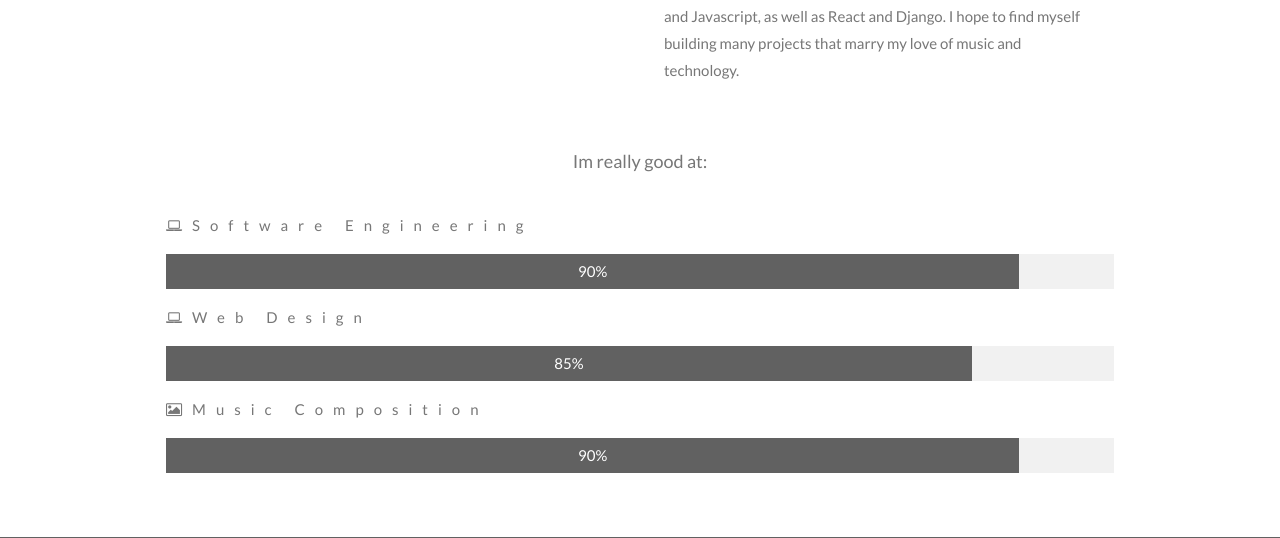
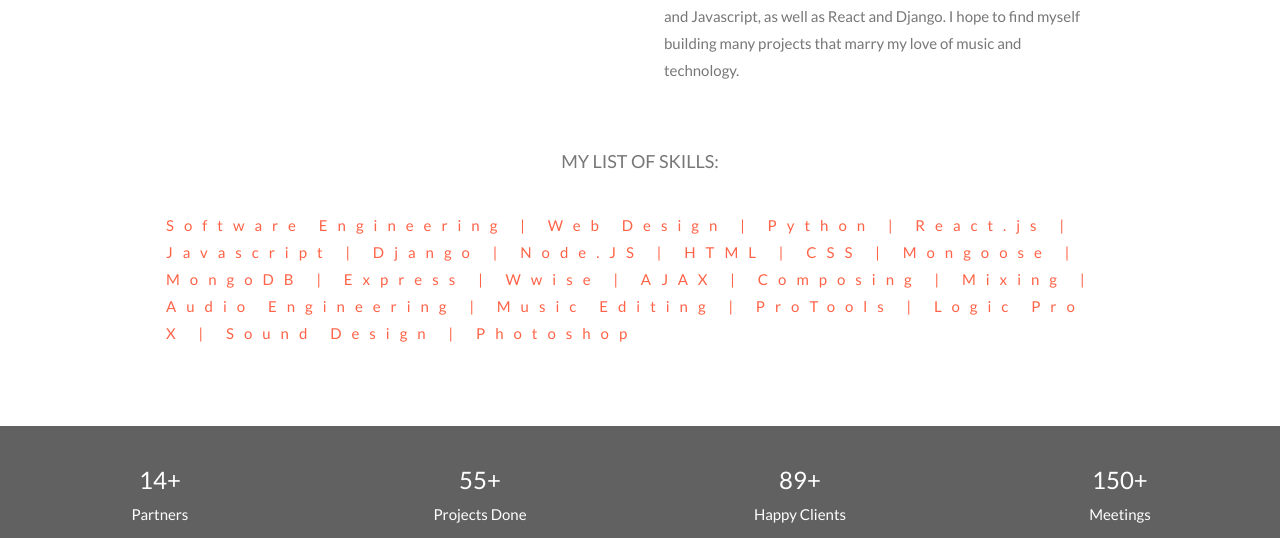
Before and after one commit to rayplaza/rayplaza-portfolio, a plain HTML site: page index.html in a window 1280 px wide. Shown: the part 1504-2042 px from the top of the page. Drawn offline with Linux system fonts and the light colour scheme.

Commit message:
updated list of skills

```diff
--- a/index.html
+++ b/index.html
@@ -99,19 +99,10 @@
                 </p>
             </div>
         </div>
-        <p class="rp-large rp-center rp-padding-16">Im really good at:</p>
-        <p class="rp-wide"><i class="fa fa-laptop"></i>Software Engineering</p>
-        <div class="rp-light-grey">
-            <div class="rp-container rp-padding-small rp-dark-grey rp-center" style="width:90%">90%</div>
-        </div>
-        <p class="rp-wide"><i class="fa fa-laptop"></i>Web Design</p>
-        <div class="rp-light-grey">
-            <div class="rp-container rp-padding-small rp-dark-grey rp-center" style="width:85%">85%</div>
-        </div>
-        <p class="rp-wide"><i class="fa fa-photo"></i>Music Composition</p>
-        <div class="rp-light-grey">
-            <div class="rp-container rp-padding-small rp-dark-grey rp-center" style="width:90%">90%</div>
-        </div>
+        <p class="rp-large rp-center rp-padding-16">MY LIST OF SKILLS:</p>
+        <p class="rp-wide" style="color: tomato;"><i></i>Software Engineering | Web Design | Python | React.js |
+            Javascript | Django | Node.JS | HTML | CSS | Mongoose | MongoDB | Express | Wwise | AJAX | Composing |
+            Mixing | Audio Engineering | Music Editing | ProTools | Logic Pro X | Sound Design | Photoshop</p>
     </div>
 
     <div class="rp-row rp-center rp-dark-grey rp-padding-16">
```
